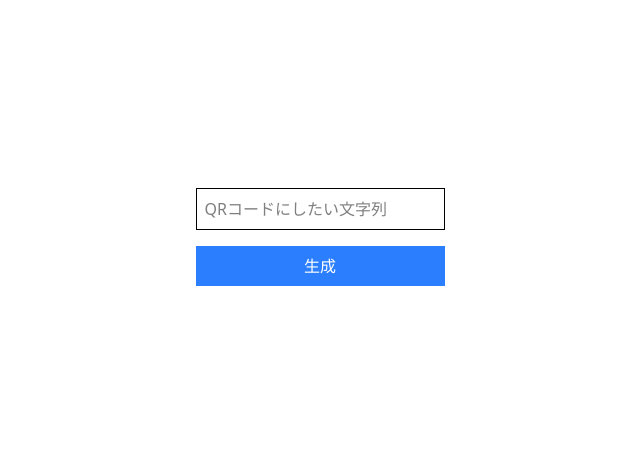
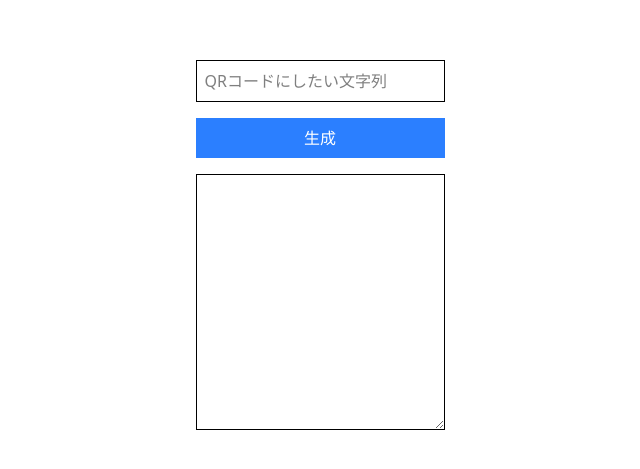
Before and after one commit to sumisoc0db8c/qr-mcpack, a React (Vite) app: page / in a window 1280 px wide. Shown: the part 155-624 px from the top of the page, without its empty margins (320-960 px from the left). Built offline with nearby package versions, Linux system fonts and the light colour scheme.

Commit message:
QRコード生成用コマンド生成

```diff
--- a/src/App.tsx
+++ b/src/App.tsx
@@ -1,17 +1,18 @@
 import { useState } from "react";
-import QRCode from "qrcode";
+import { generateMatrix } from "./utils/qr";
+import { generateCommands } from "./utils/mcfunction";
+
 
 function App() {
   const [text, setText] = useState("");
-  const [url, setUrl] = useState("");
+  const [commands, setCommands] = useState<string>("");
 
-  const generateQR = async () => {
-    try {
-      const qr = await QRCode.toDataURL(text);
-      setUrl(qr);
-    } catch (err) {
-      console.error(err);
-    }
+
+  const handleGenerate = () => {
+    const arr = generateMatrix(text);
+    const commands = generateCommands(arr);
+    setCommands(commands.join(""));
+
   };
 
   return (
@@ -22,10 +23,15 @@ function App() {
         onChange={(e) => setText(e.target.value)}
         placeholder="QRコードにしたい文字列"
       />
-      <button className="p-2 bg-blue-500 text-white mb-4" onClick={generateQR}>
+      <button className="p-2 bg-blue-500 text-white mb-4" onClick={handleGenerate}>
         生成
       </button>
-      {url && <img src={url} alt="QR Code" className="mt-4" />}
+      {/* コマンド表示用テキストボックス */}
+      <textarea
+        className="border p-2 h-64 font-mono"
+        value={commands}
+        readOnly
+      />
     </div>
   );
 }
--- /dev/null
+++ b/src/utils/mcfunction.ts
@@ -0,0 +1,27 @@
+/** 色判定してコンクリートを返す */
+function judgeConcreteColor(bit: number): string {
+    return bit === 1 ? "minecraft:black_concrete" : "minecraft:white_concrete";
+}
+
+/** 座標を生成する */
+function generateCoordinate(x: number, z: number): string {
+    return `~${x}~-1~${z}`;
+}
+
+/** setblockコマンド生成 */
+export function generateCommands(matrix: number[][]): string[] {
+    const commands: string[] = [];
+    const length = matrix.length;
+
+    for (let z = 0; z < length; z++) {
+        for (let x = 0; x < length; x++) {
+            const bit = matrix[z][x];
+            const concrete = judgeConcreteColor(bit);
+            const coordinate = generateCoordinate(x, z);
+
+            const command = `setblock ${coordinate} ${concrete}\n`;
+            commands.push(command);
+        }
+    }
+    return commands;
+}
--- /dev/null
+++ b/src/utils/qr.ts
@@ -0,0 +1,21 @@
+import QRCode from "qrcode";
+
+/**
+ * 入力文字列から QRコードの 2D 配列を生成
+ * 黒: 1, 白: 0
+ */
+export function generateMatrix(text: string): number[][] {
+  const qr = QRCode.create(text);
+  const size = qr.modules.size;
+  const arr: number[][] = [];
+
+  for (let row = 0; row < size; row++) {
+    const line: number[] = [];
+    for (let col = 0; col < size; col++) {
+      line.push(qr.modules.get(row, col) ? 1 : 0);
+    }
+    arr.push(line);
+  }
+
+  return arr;
+}
```
